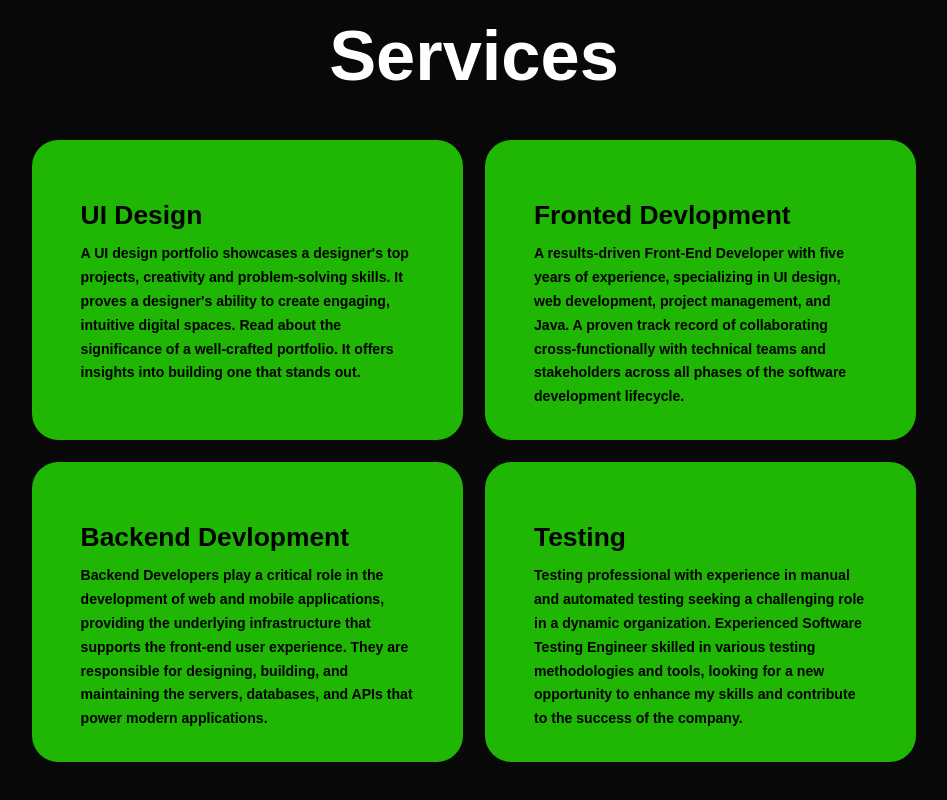
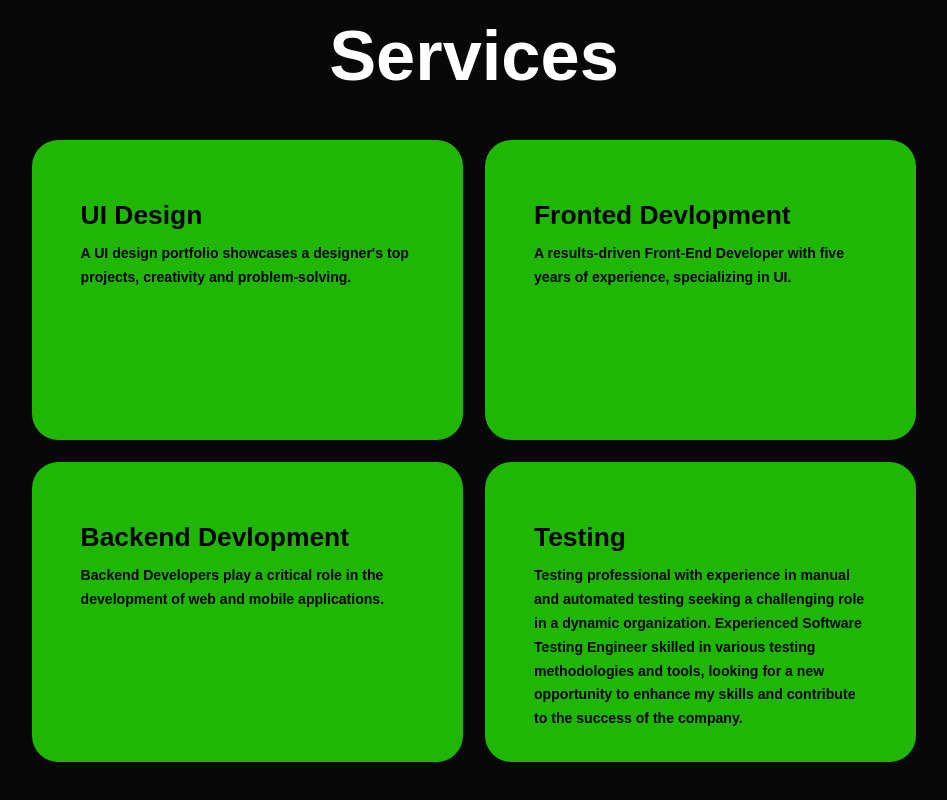
Before and after one commit to hkmaheta/myprofile, a plain HTML site: page index.html in a window 1280 px wide. Shown: the part 2396-3196 px from the top of the page, without its empty margins (166-1113 px from the left). Drawn offline with nearby package versions, Linux system fonts and the light colour scheme.

Commit message:
Update index.html

```diff
--- a/index.html
+++ b/index.html
@@ -127,21 +127,21 @@
                 <div class="service-box">
                     <div class="service-info">
                         <h4>UI Design</h4>
-                        <p>A UI design portfolio showcases a designer's top projects, creativity and problem-solving skills. It proves a designer's ability to create engaging, intuitive digital spaces. Read about the significance of a well-crafted portfolio. It offers insights into building one that stands out.</p>
+                        <p>A UI design portfolio showcases a designer's top projects, creativity and problem-solving.</p>
                     </div>
                 </div>
 
                 <div class="service-box">
                     <div class="service-info">
                         <h4>Fronted Devlopment</h4>
-                        <p>A results-driven Front-End Developer with five years of experience, specializing in UI design, web development, project management, and Java. A proven track record of collaborating cross-functionally with technical teams and stakeholders across all phases of the software development lifecycle.</p>
+                        <p>A results-driven Front-End Developer with five years of experience, specializing in UI.</p>
                     </div>
                 </div>
 
                 <div class="service-box">
                     <div class="service-info">
                         <h4>Backend Devlopment</h4>
-                        <p>Backend Developers play a critical role in the development of web and mobile applications, providing the underlying infrastructure that supports the front-end user experience. They are responsible for designing, building, and maintaining the servers, databases, and APIs that power modern applications.</p>
+                        <p>Backend Developers play a critical role in the development of web and mobile applications.</p>
                     </div>
                 </div>
 
```
